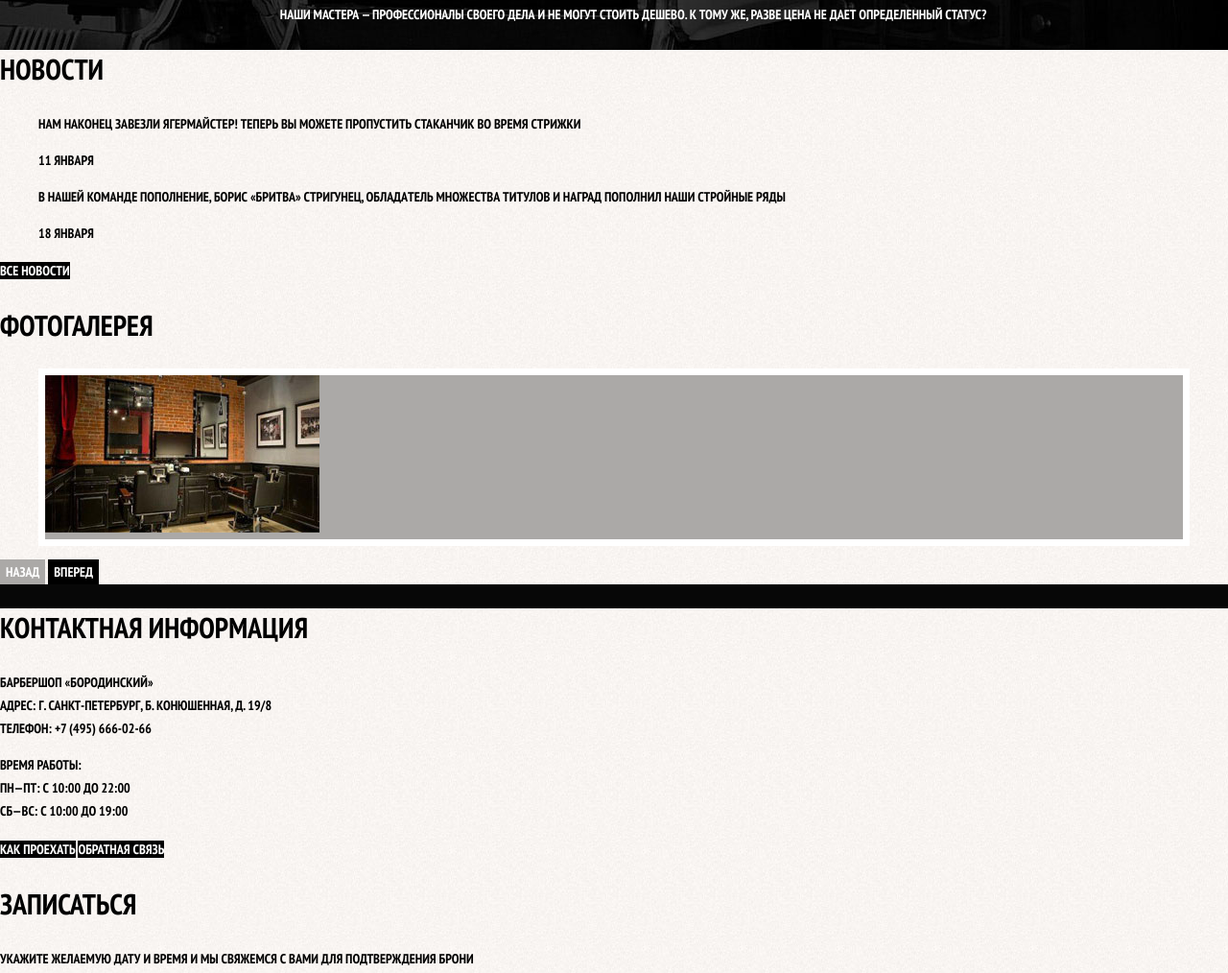
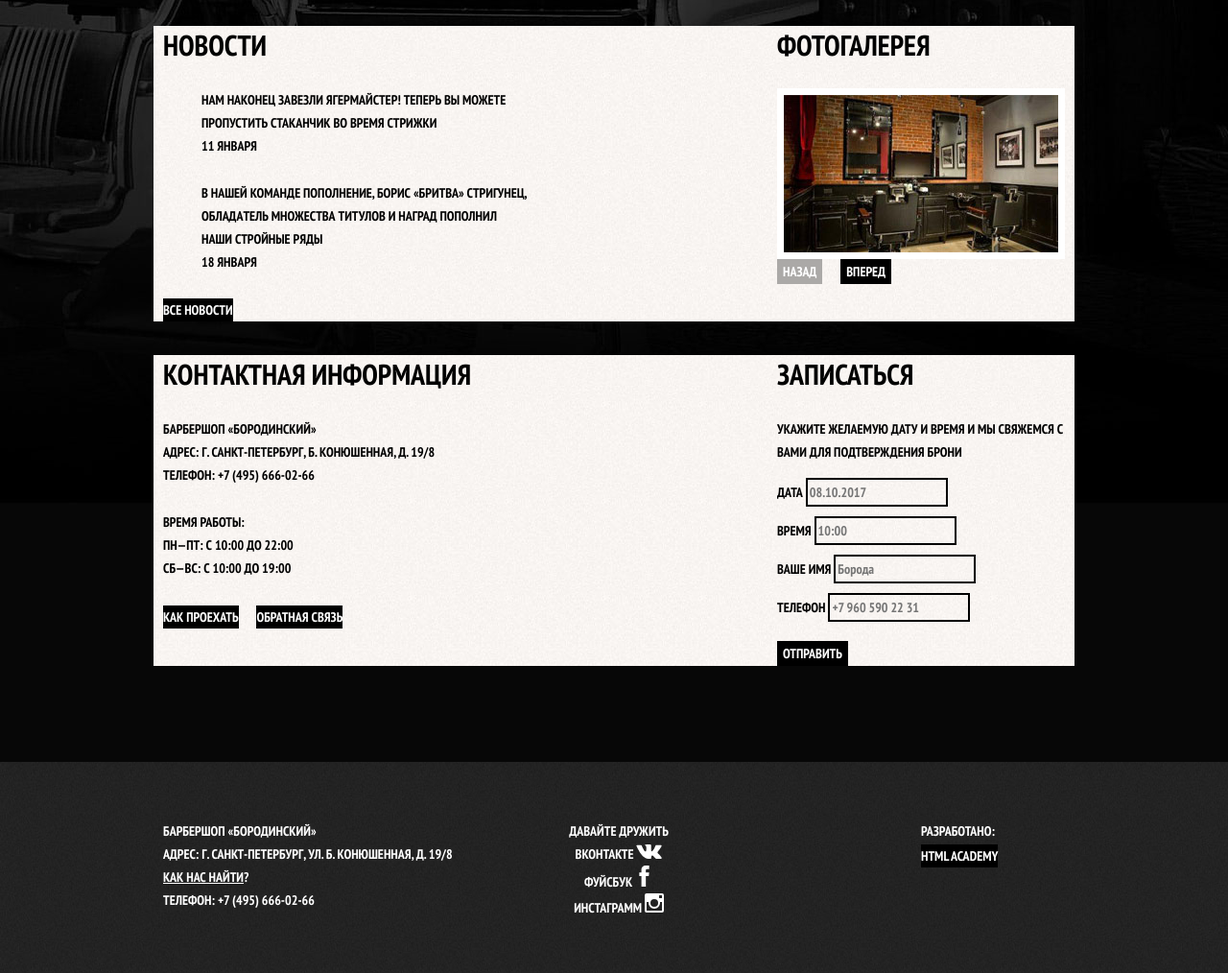
Before and after one commit to Anastasiia-junior/barbershop, a plain HTML site: page desctop/index.html in a window 1280 px wide. Shown: the part 745-1759 px from the top of the page at 96% size. Drawn offline with Linux system fonts and the light colour scheme.

Commit message:
Добавляет сетку на гридах

```diff
--- a/desctop/css/index.css
+++ b/desctop/css/index.css
@@ -39,6 +39,22 @@ img {
     height: auto;
 }
 
+html {
+    height: 100%;
+}
+
+body {
+    min-height: 100%;
+    display: grid;
+    grid-template-rows: min-content 1fr min-content;
+    align-content: start;
+}
+
+.container {
+    width: 940px;
+    margin: 0 auto;
+    padding: 0 10px;
+}
 /*
 .visually-hidden {
     position: absolute;
@@ -51,8 +67,14 @@ img {
     overflow: hidden;
 } */
 /* Navigation */
+.main-header{
+    margin-bottom: 80px;
+}
+.main-navigation {
+    display: flex;
+    flex-direction: column;
+    align-items: center;
 
-.main-navigation {
     font-size: 16px;
     font-weight: 700;
     line-height: 20px;
@@ -60,9 +82,33 @@ img {
 }
 .main-nav-wrapper {
     background-color: var(--basic-black);
+    width: 100%;
+    margin-bottom: 60px;
+}
+
+.main-nav-wrapper .container {
+    display: flex;
+    justify-content: space-between;
+}
+
+.main-logo {
+    order: 2;
+    width: 368px;
+    height: 153px;
 }
 .site-navigation li{
+    width: 620px;
+    margin: 0;
+    padding: 0;
     list-style-type: none;
+}
+
+.user-navigation {
+    max-width: 140px;
+}
+
+.user-navigation .login-link {
+    padding-left: 50px;
 }
 
 .site-navigation-curent a:not([href]) {
@@ -82,9 +128,17 @@ img {
 }
 
 /* Features */
+.features {
+    margin-bottom: 70px;
+}
 
 .features-list {
+    display: grid;
+    grid-template-columns: 1fr 1fr 1fr;
+    column-gap: 20px;
     list-style-type: none;
+    margin: 0;
+    padding: 0;
 }
 
 .fetures-item {
@@ -95,32 +149,75 @@ img {
     font-size: 30px;
     line-height: 42px;
 }
+.fetures-item p {
+    margin: 0 10px;
+}
 
 /* Index Sections*/
 
 .index-sections {
+    display: flex;
+    justify-content: space-between;
+    margin-bottom: 35px;
     color: var(--basic-black);
     background-color: var(--basic-extra-light);
     background-image: url(../img/phon.jpg);
 }
 
 .index-sections h2 {
+    margin: 0;
+    margin-bottom: 25px;
     font-size: 30px;
     line-height: 40px;
+}
+
+.news {
+    width: 380px;
 }
 
 .news-list {
     list-style-type: none;
 }
 
-.gallery-container {
+.news-item {
+    margin-bottom: 25px;
+}
+
+.news-item p {
+    margin: 0;
+}
+
+.gallery {
+    width: 300px;
+}
+
+.gallery-figure {
+    height: 164px;
+    margin: 0;
     background-color: var(--basic-dark);
     border: 7px solid var(--basic-white)
+}
+.gallery-figure img {
+    width: 286px;
+    height: 164px;
+}
+
+/* Contacts */
+
+.contacts {
+    width: 380px;
+}
+
+.contacts p {
+    margin: 0;
+    margin-bottom: 25px;
 }
 
 /* Buttons */
 
 .button {
+    display: inline-block;
+    margin-right:  16px;
     font: inherit;
     text-align: center;
     color: var(--basic-white);
@@ -145,6 +242,20 @@ img {
 
 /* Appointment */
 
+.appointment {
+    width: 300px;
+}
+
+.appointment-info {
+    margin: 0;
+    margin-bottom: 15px;
+}
+
+.appointment-item {
+    margin-top: 0;
+    margin-bottom: 10px;
+}
+
 .appointment-item input{
     font: inherit;
     background-color: transparent;
@@ -155,11 +266,23 @@ img {
     border-color: var(--special);
 }
 
+.appointment .button {
+    margin-top: 10px;
+    margin-right: 0;
+}
+
 /* Footer */
 
 .main-footer {
+    padding: 60px 0;
+    margin-top: 65px;
     background-color: var(--basic-extra-dark);
     background-image: url(../img/black-phon.jpg);
+}
+
+.main-footer .container {
+    display: grid;
+    grid-template-columns: 1fr 1fr 1fr;
 }
 
 .main-footer a {
@@ -176,16 +299,32 @@ img {
     text-decoration: none;
 }
 
+.footer-adress {
+    margin: 0;
+    width: 320px;
+}
+
 .footer-social {
+    width: 145px;
+    justify-self: center;
     text-align: center;
 }
 
 .footer-social ul {
+    width: 141px;
+    margin: 0 auto;
+    padding: 0;
     list-style: none;
 }
 
 .footer-social h2 {
     font-size: 14px;
+}
+
+.footer-copyright {
+    max-width: 150px;
+    margin: 0;
+    justify-self: end;
 }
 .social-button {
     color: inherit;
@@ -212,8 +351,19 @@ img {
     box-shadow: 0 30px 50px rgba(0, 0, 0, 0,7);
 }
 .modal-login h2 {
+    margin: 0;
+    margin-bottom: 20px;
     font-size: 32px;
     line-height: 42px;
+}
+
+.modal-login p {
+    margin: 0;
+    margin-bottom: 10px;
+}
+
+.modal-login .restore {
+    margin: 15px 0;
 }
 .login-form input[type="email"],
 .login-form input[type="password"] {
--- a/desctop/index.html
+++ b/desctop/index.html
@@ -12,6 +12,7 @@
         <nav class="main-navigation">
             <a href="#" class="main-logo"><img src="img/index-logo.svg" width="368" height="153" alt="Логотип барбершопа"></a>
             <div class="main-nav-wrapper">
+                <div class="container">
                     <ul class="site-navigation">
                         <li><a href="info.html">Информация</a></li>
                         <li><a href="news.html">Новости</a></li>
@@ -23,12 +24,14 @@
                         <a class="login-link"ref="#">Вход</a>
                     </div>
                 </div>
+            </div>
         </nav>
 
     </header>
     <main>
         <h1 class="visually-hidden">Барбершоп "Бородинский"</h1>
         <section class="features">
+            <div class="container">
                 <h2 class="visually-hidden">Преимущества</h2>
                 <ul class="features-list">
                     <li class="fetures-item">
@@ -45,8 +48,9 @@
                         <p>НАШИ МАСТЕРА — ПРОФЕССИОНАЛЫ СВОЕГО ДЕЛА И НЕ МОГУТ СТОИТЬ ДЕШЕВО. К ТОМУ ЖЕ, РАЗВЕ ЦЕНА НЕ дает определенный статус?</p>
                     </li>
                 </ul>
+            </div>
         </section>
-        <div class="index-sections">
+        <div class="index-sections container">
             <section class="news">
                 <h2>Новости</h2>
                 <ul class="news-list">
@@ -63,14 +67,14 @@
             </section>
             <section class="gallery">
                 <h2>Фотогалерея</h2>
-                    <figure class="gallery-container">
+                    <figure class="gallery-figure">
                         <a href="#"><img src="img/gallery-index.jpg" width="286" height="164" alt="Интерьер"></a>
                     </figure>
                     <button class="button gallery-button gallery-button-back" type="button" disabled>Назад</button>
                     <button class="button gallery-button gallery-button-next" type="button">Вперед</button>
             </section>
         </div>
-        <div class="index-sections">
+        <div class="index-sections container">
             <section class="contacts">
                 <h2>Контактная информация</h2>
                 <p>
@@ -115,6 +119,7 @@
 
     </main>
     <footer class="main-footer">
+        <div class="container">
             <p class="footer-adress">
                 БАРБЕРШОП «БОРОДИНСКИЙ»<br>
                 АДРЕС: Г. САНКТ-ПЕТЕРБУРГ, УЛ. Б. КОНЮШЕННАЯ, Д. 19/8<br>
@@ -145,6 +150,7 @@
                 <b>Разработано:</b>
                 <a class="button" href="#" >HTML Academy</a>
             </p>
+        </div>
     </footer>
     <section class="modal modal-login">
         <h2>Личный кабинет</h2>
```
Lines whose indentation alone changed are shown as unchanged.
